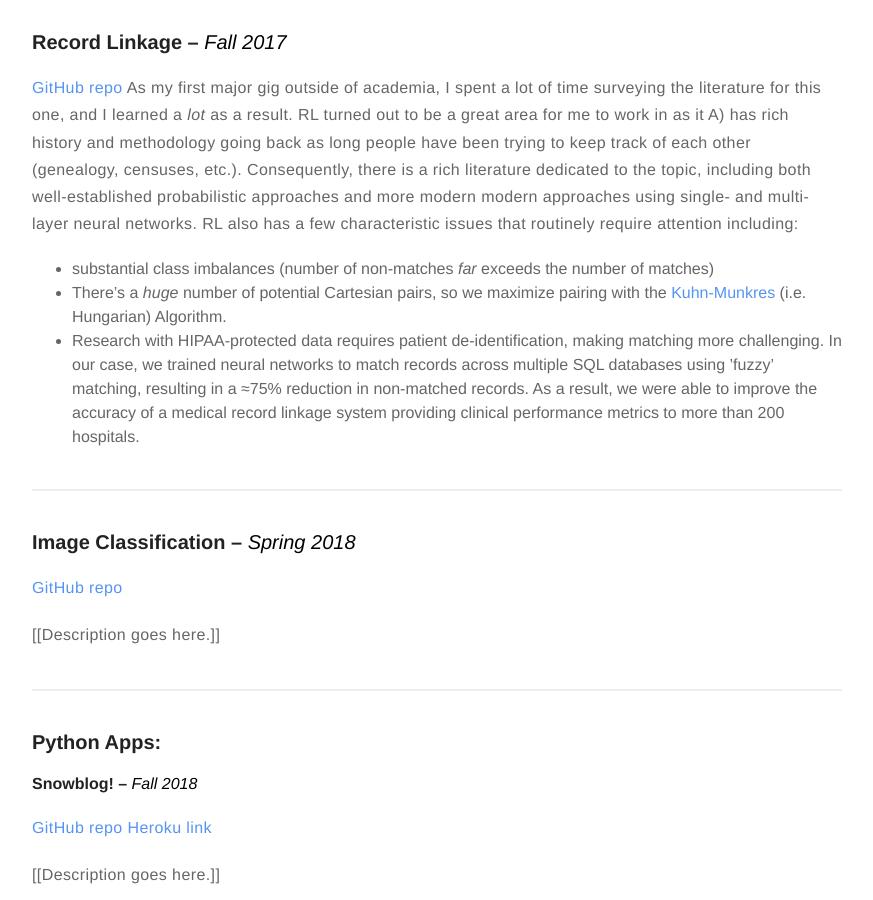
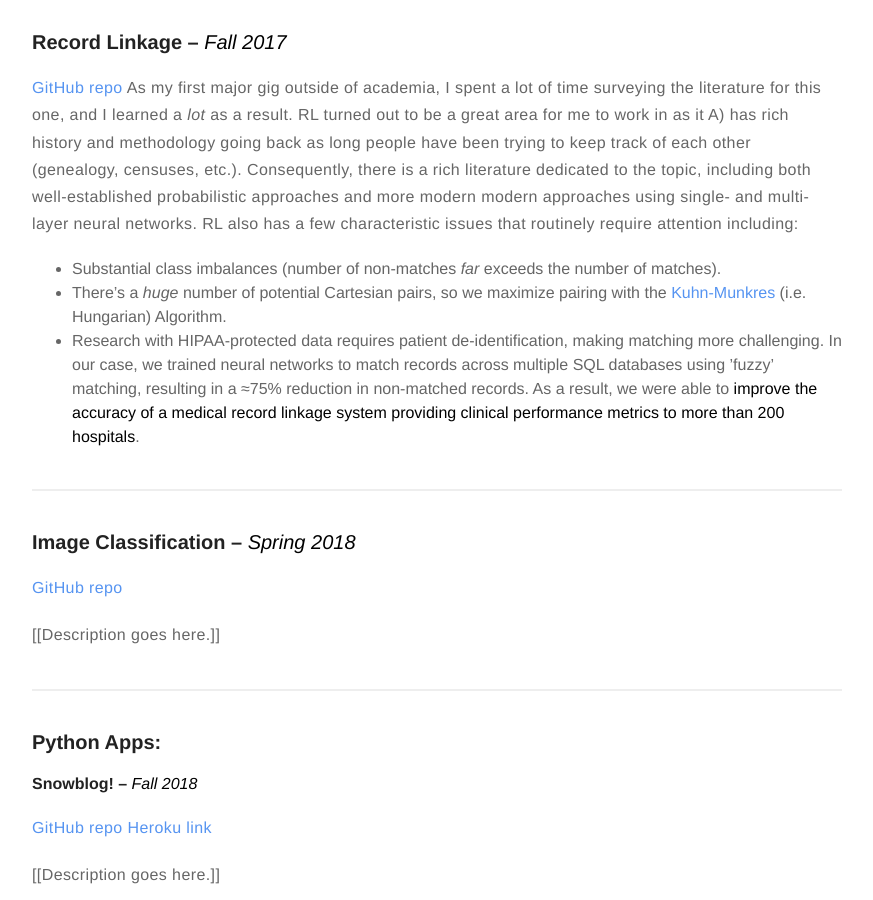
Before and after one commit to meccaLeccaHi/meccaLeccaHi.github.io, a Jekyll site: the page built from projects.md, in a window 1280 px wide and 900 px high, scrolled down 5150 px. Shown: the whole window, without its empty margins (203-1076 px from the left). Built offline with Jekyll 4.4.1, drawn with Linux system fonts in a browser that asks for light colours.

Commit message:
updating figures

```diff
--- a/projects.md
+++ b/projects.md
@@ -73,10 +73,10 @@
 ### Record Linkage -- ***Fall 2017***
 [GitHub repo](https://github.com/meccaLeccaHi/record_linkage)
 As my first major gig outside of academia, I spent a lot of time surveying the literature for this one, and I learned a *lot* as a result. RL turned out to be a great area for me to work in as it A) has rich history and methodology going back as long people have been trying to keep track of each other (genealogy, censuses, etc.). Consequently, there is a rich literature dedicated to the topic, including both well-established probabilistic approaches and more modern modern approaches using single- and multi-layer neural networks. RL also has a few characteristic issues that routinely require attention including:
-- substantial class imbalances (number of non-matches *far* exceeds the number of matches)
+- Substantial class imbalances (number of non-matches *far* exceeds the number of matches).
 - There's a *huge* number of potential Cartesian pairs, so we maximize pairing with the [Kuhn-Munkres](https://pypi.python.org/pypi/munkres/) (i.e. Hungarian) Algorithm.
 - Research with HIPAA-protected data requires patient de-identification, making matching more challenging.
-In our case, we trained neural networks to match records across multiple SQL databases using ’fuzzy’ matching, resulting in a ≈75% reduction in non-matched records. As a result, we were able to improve the accuracy of a medical record linkage system providing clinical performance metrics to more than 200 hospitals.
+In our case, we trained neural networks to match records across multiple SQL databases using ’fuzzy’ matching, resulting in a ≈75% reduction in non-matched records. As a result, we were able to **improve the accuracy of a medical record linkage system providing clinical performance metrics to more than 200 hospitals**.
 
 ---
 
```
